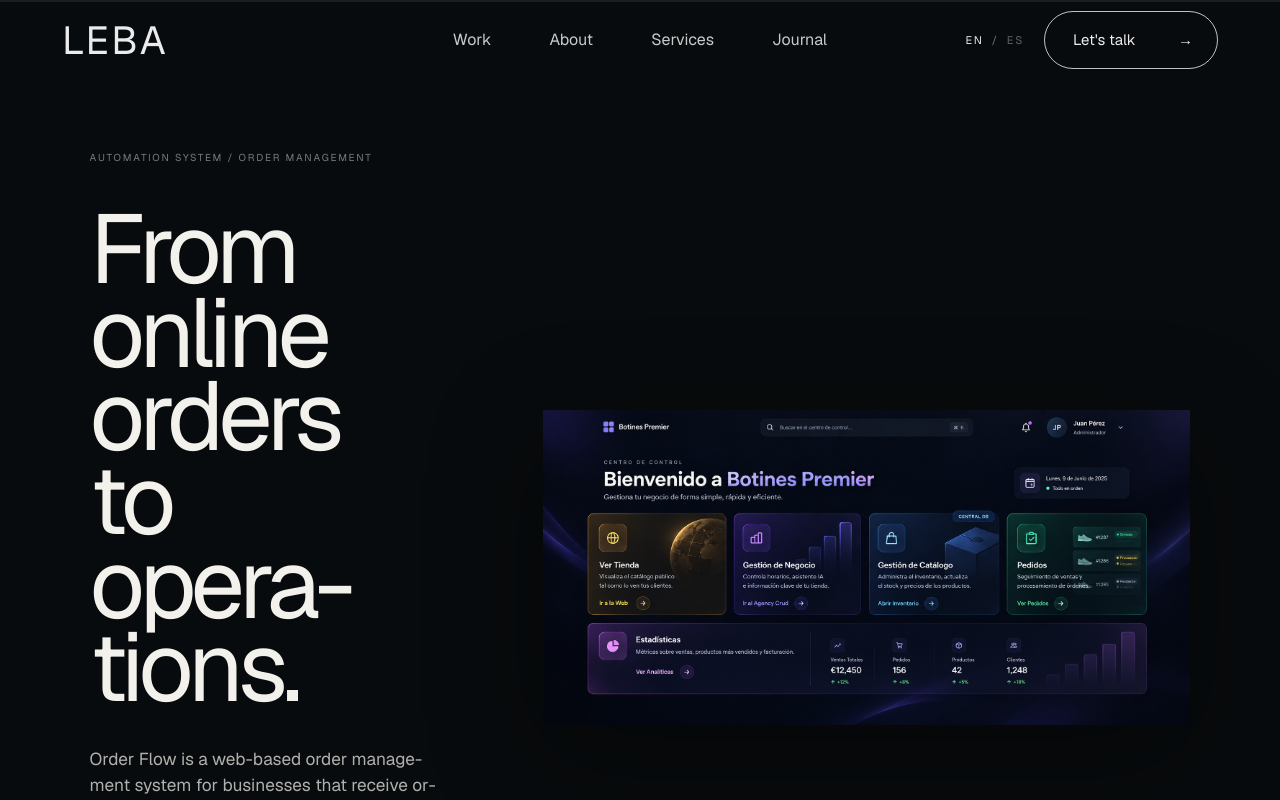
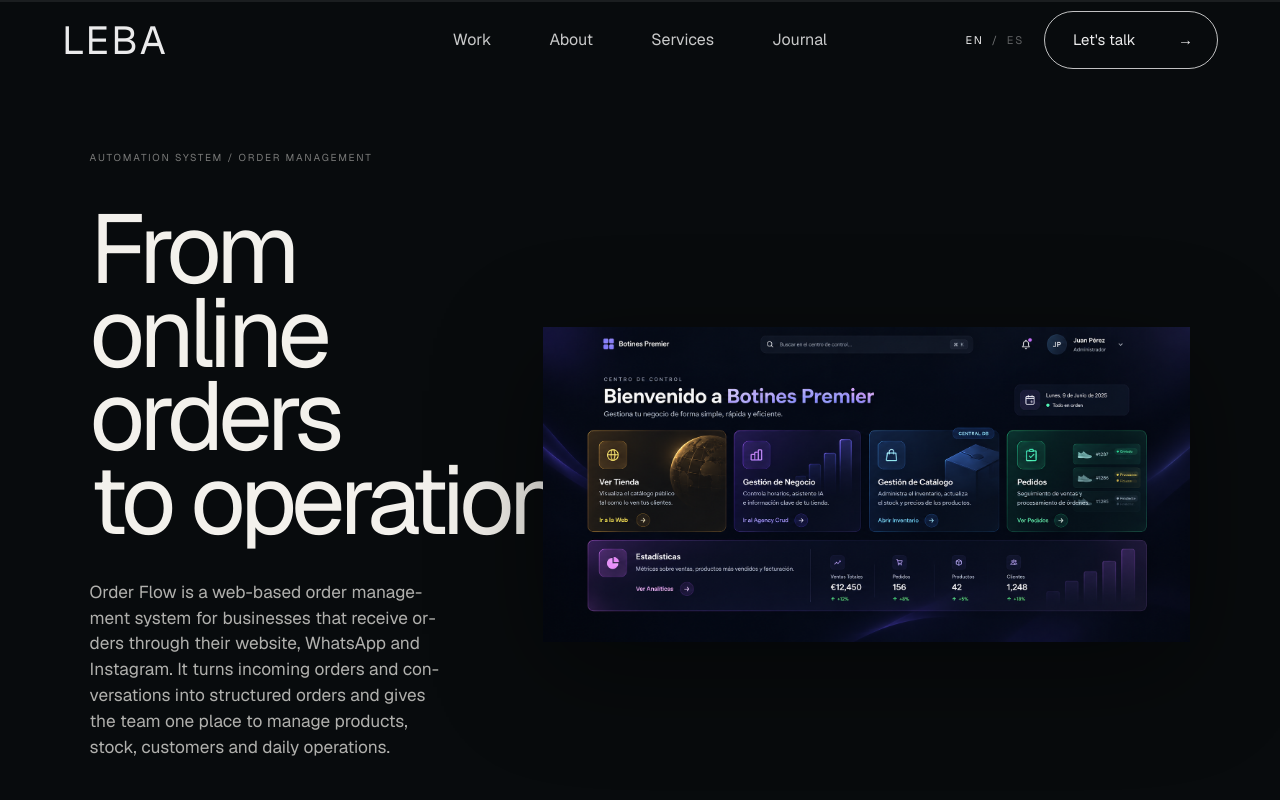
Before and after one commit to NicolasLlanos8799/weareleba, a Next.js app: page /work/order-flow in a window 1280 px wide. Shown: the top 800 px of the page. Built offline with nearby package versions, Linux system fonts and the light colour scheme.

Commit message:
Fix Order Flow hero word wrapping

```diff
--- a/components/sections/OrderFlowCase.tsx
+++ b/components/sections/OrderFlowCase.tsx
@@ -6,7 +6,7 @@ import { useLanguage } from "@/components/i18n/LanguageProvider";
 const content = {
   en: {
     eyebrow: "AUTOMATION SYSTEM / ORDER MANAGEMENT",
-    title: <>From online orders<br /><span className="nowrapWord">to operations.</span></>,
+    title: <>From online orders<br /><span className={styles.nowrapWord}>to operations.</span></>,
     intro: "Order Flow is a web-based order management system for businesses that receive orders through their website, WhatsApp and Instagram. It turns incoming orders and conversations into structured orders and gives the team one place to manage products, stock, customers and daily operations.",
     systemLabel: "THE SYSTEM",
     system: "Order Flow sits behind the online ordering experience — connecting incoming orders with the operational systems needed to run the business.",
@@ -22,7 +22,7 @@ const content = {
   },
   es: {
     eyebrow: "SISTEMA DE AUTOMATIZACIÓN / GESTIÓN DE PEDIDOS",
-    title: <>De los pedidos online<br /><span className="nowrapWord">a la operación.</span></>,
+    title: <>De los pedidos online<br /><span className={styles.nowrapWord}>a la operación.</span></>,
     intro: "Order Flow es un sistema web de gestión de pedidos para negocios que reciben pedidos a través de su web, WhatsApp e Instagram. Convierte los pedidos y conversaciones entrantes en pedidos estructurados y permite al equipo gestionar productos, stock, clientes y la operación diaria desde un único lugar.",
     systemLabel: "EL SISTEMA",
     system: "Order Flow se sitúa detrás de la experiencia de pedidos online, conectando los pedidos entrantes con los sistemas operativos necesarios para gestionar el negocio.",
```
